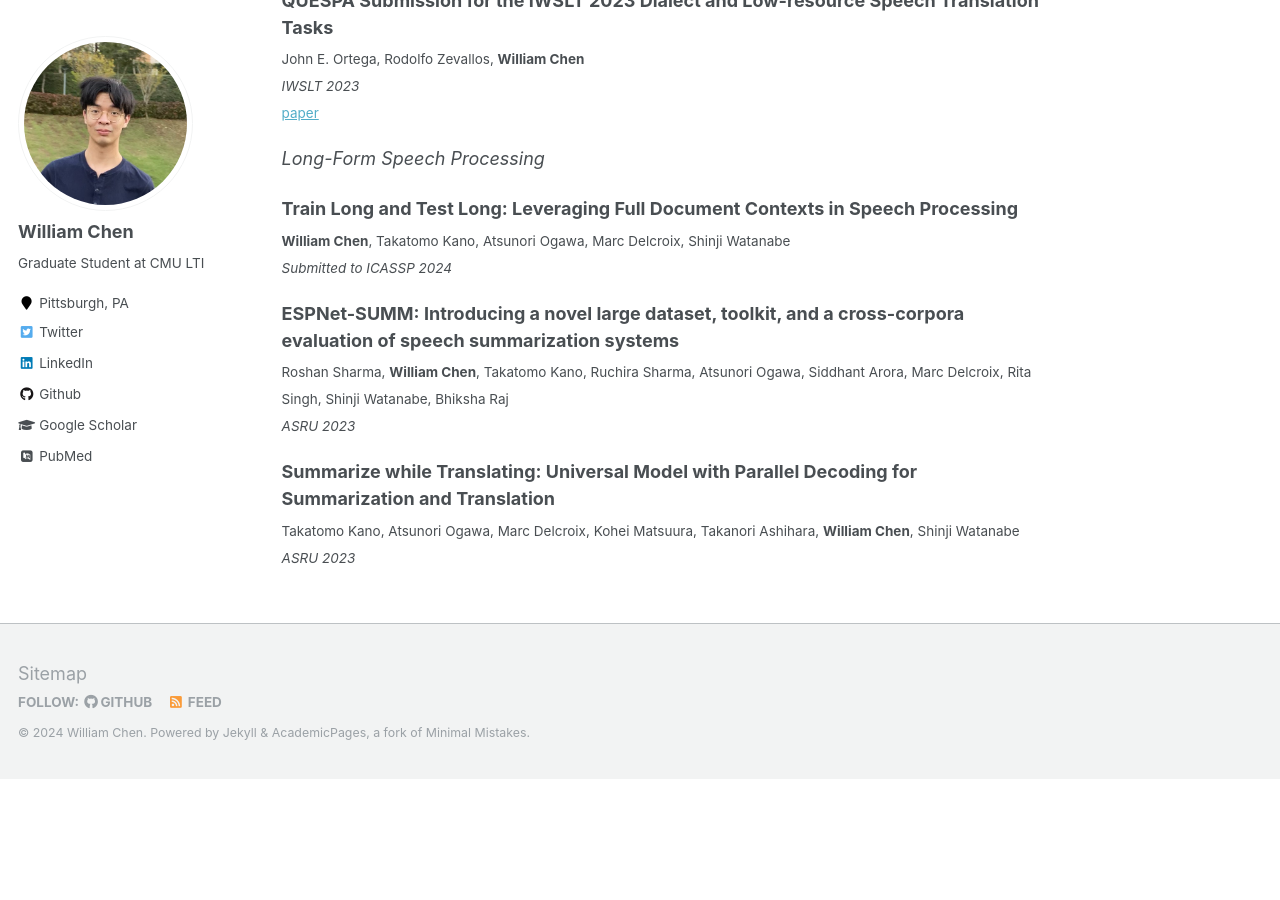
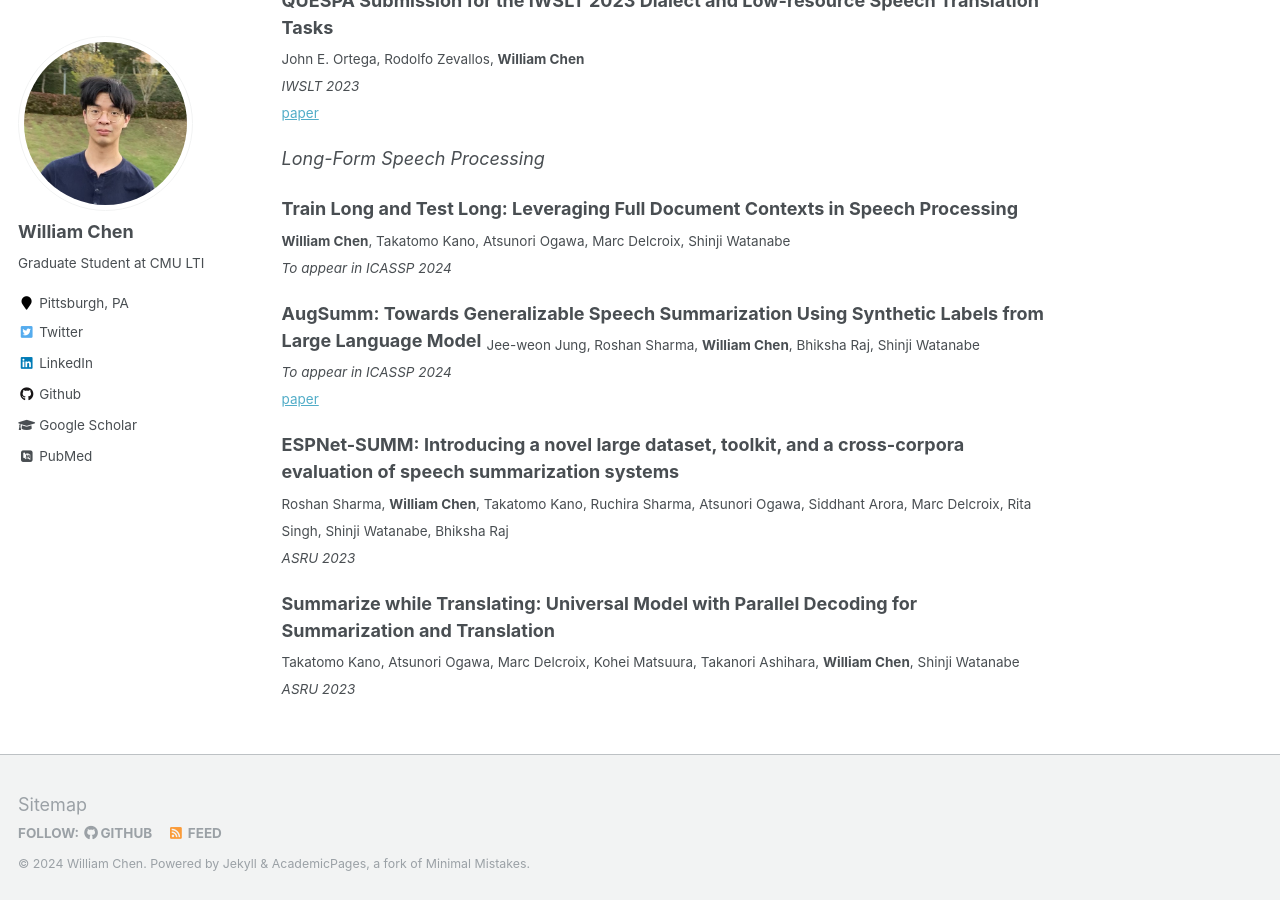
Before and after one commit to wanchichen/wanchichen.github.io, a Jekyll site: the page built from _pages/about.md, in a window 1280 px wide and 900 px high, scrolled down 2308 px. Built offline with Jekyll 4.4.1, drawn with Linux system fonts in a browser that asks for light colours; some web fonts are replaced; before the commit the page ends 3087 px from its top, so only the background shows below that.

Commit message:
Update about.md

```diff
--- a/_pages/about.md
+++ b/_pages/about.md
@@ -81,7 +81,12 @@ From January 2020 to October 2021, I was part of the [UCF Evolutionary Computati
 
 **Train Long and Test Long: Leveraging Full Document Contexts in Speech Processing**\
 <sub>**William Chen**, Takatomo Kano, Atsunori Ogawa, Marc Delcroix, Shinji Watanabe</sub>\
-<sub>*Submitted to ICASSP 2024*</sub>
+<sub>*To appear in ICASSP 2024*</sub>
+
+**AugSumm: Towards Generalizable Speech Summarization Using Synthetic Labels from Large Language Model**
+<sub>Jee-weon Jung, Roshan Sharma, **William Chen**, Bhiksha Raj, Shinji Watanabe</sub>\
+<sub>*To appear in ICASSP 2024*</sub>\
+<sub>[paper](https://arxiv.org/abs/2401.06806)</sub>
 
 **ESPNet-SUMM: Introducing a novel large dataset, toolkit, and a cross-corpora evaluation of speech summarization systems**\
 <sub>Roshan Sharma, **William Chen**, Takatomo Kano, Ruchira Sharma, Atsunori Ogawa, Siddhant Arora, Marc Delcroix, Rita Singh, Shinji Watanabe, Bhiksha Raj </sub>\
```
